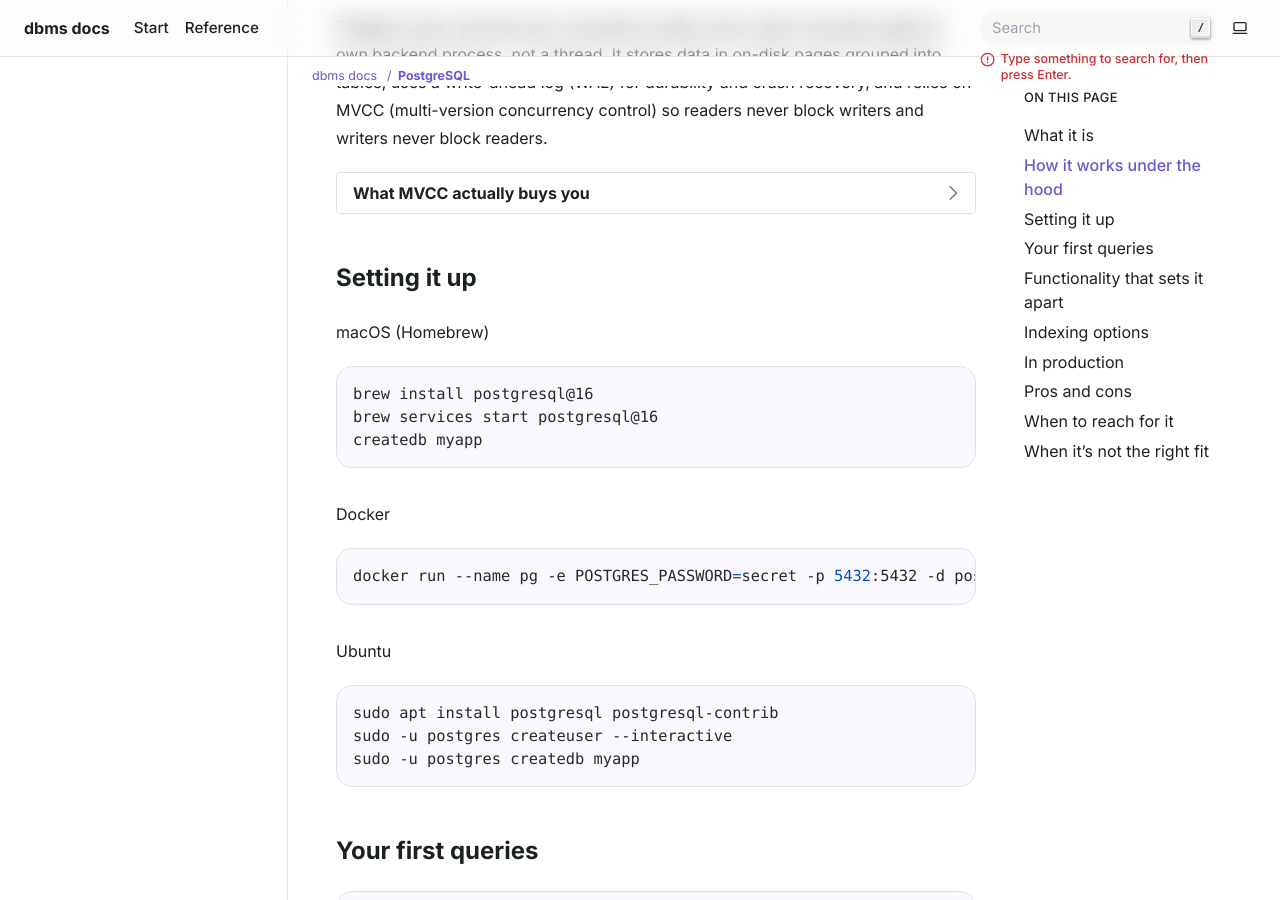
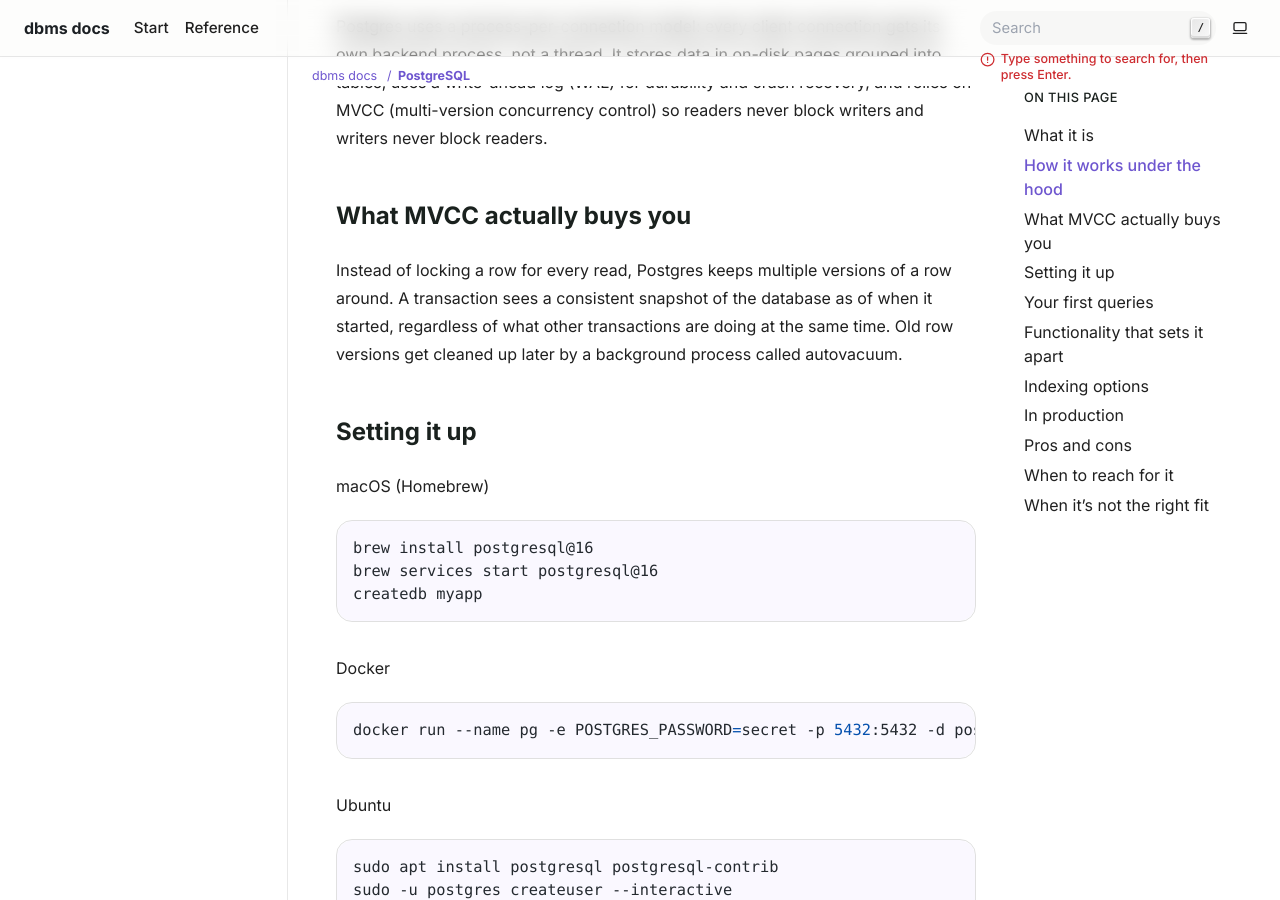
Before and after one commit to musix787-sketch/databases, a Sphinx documentation site: the page built from source/postgresql.rst, in a window 1280 px wide and 900 px high, scrolled down 456 px. Built offline with Sphinx 7.4.7, drawn with Linux system fonts in a browser that asks for light colours; some of the changed lines change nothing that is shown.

Commit message:
Update postgresql.rst

```diff
--- a/source/postgresql.rst
+++ b/source/postgresql.rst
@@ -23,13 +23,14 @@ grouped into tables, uses a write-ahead log (WAL) for durability and crash
 recovery, and relies on MVCC (multi-version concurrency control) so readers
 never block writers and writers never block readers.
 
-.. dropdown:: What MVCC actually buys you
+What MVCC actually buys you
+-------------------------------
 
-   Instead of locking a row for every read, Postgres keeps multiple
-   versions of a row around. A transaction sees a consistent snapshot of
-   the database as of when it started, regardless of what other
-   transactions are doing at the same time. Old row versions get cleaned
-   up later by a background process called autovacuum.
+Instead of locking a row for every read, Postgres keeps multiple
+versions of a row around. A transaction sees a consistent snapshot of
+the database as of when it started, regardless of what other
+transactions are doing at the same time. Old row versions get cleaned
+up later by a background process called autovacuum.
 
 .. _pg-setup:
 
```
